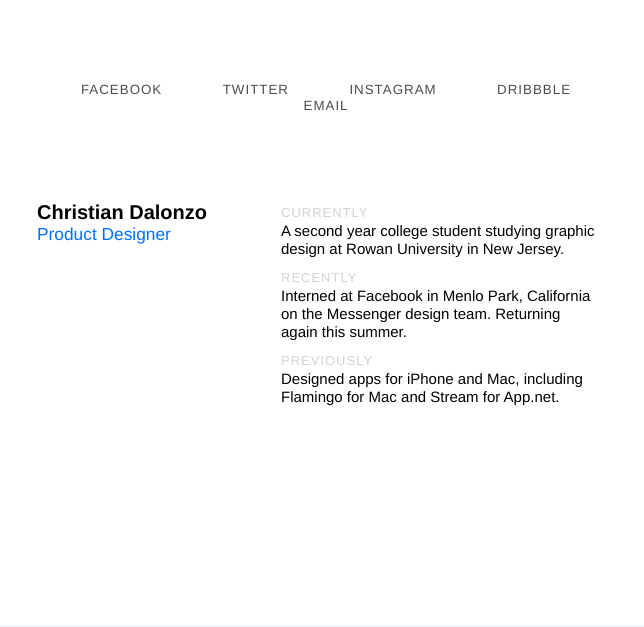
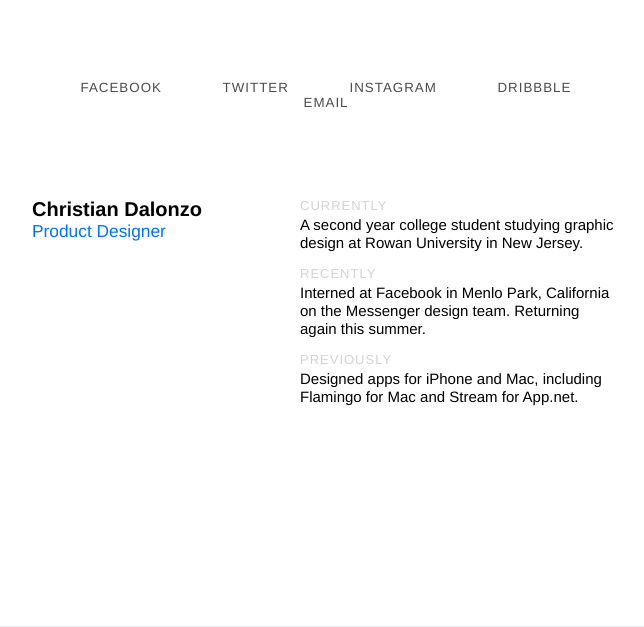
Before and after one commit to dalonzo/dalonzo, a PHP site: page /demo-portfolio/index.html in a window 1280 px wide. Shown: the top 627 px of the page, without its empty margins (314-958 px from the left). Run offline with PHP 8.4, Linux system fonts and the light colour scheme; grey boxes are pictures that could not be loaded.

Commit message:
Positioning fixes

```diff
--- a/demo-portfolio/style.css
+++ b/demo-portfolio/style.css
@@ -18,11 +18,22 @@ ul.sociallinks {
 	margin: 80px 0 0 0;
 	padding: 0;
 	text-align: center;
+	font-weight: 400;
+	font-size: 10pt;
+	letter-spacing: 1px;
+	text-decoration: none;
+	text-transform: uppercase;
+	color: #000000;
 }
 
 ul.sociallinks li {
 	display: inline;
+	font-weight: 400;
+	font-size: 10pt;
+	letter-spacing: 1px;
 	text-decoration: none;
+	text-transform: uppercase;
+	color: #000000;
 }
 
 ul.sociallinks li a {
@@ -42,7 +53,7 @@ ul.sociallinks li a:hover {
 
 .me {
 	text-align: left;
-	margin: 88px 0 0 36px;
+	margin: 88px 0 0 31px;
 }
 
 a.name {
@@ -64,7 +75,7 @@ a.name:hover{
 
 .description {
 	width: 320px;
-	margin: -40px 0 0 280px;
+	margin: -44px 0 0 299px;
 }
 
 .ly {
@@ -73,7 +84,7 @@ a.name:hover{
 	font-size: 13px;
 	letter-spacing: 1px;
 	text-transform: uppercase;
-	margin: 0 0 2px 0;
+	margin: 0 0 3px 0;
 }
 
 .lytext {
@@ -81,7 +92,7 @@ a.name:hover{
 	font-weight: 400;
 	font-size: 15px;
 	line-height: 18px;
-	margin: 0 0 12px 0;
+	margin: 0 0 14px 0;
 }
 
 .work {
```
